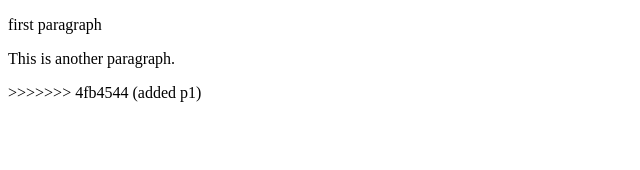
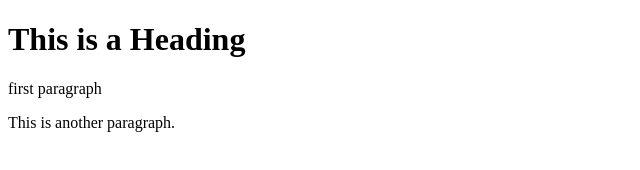
Before and after one commit to wildDoggoOutHere/learning-git, a plain HTML site: page index.html in a window 1280 px wide. Shown: the whole page, without its empty margins (0-640 px from the left). Drawn offline with Linux system fonts and the light colour scheme.

Commit message:
Update index.html

```diff
--- a/index.html
+++ b/index.html
@@ -6,9 +6,10 @@
 <body>
 
 
+<h1>This is a Heading</h1>
 <p>first paragraph</p>
 <p>This is another paragraph.</p>
->>>>>>> 4fb4544 (added p1)
+
 
 </body>
 </html>
```
